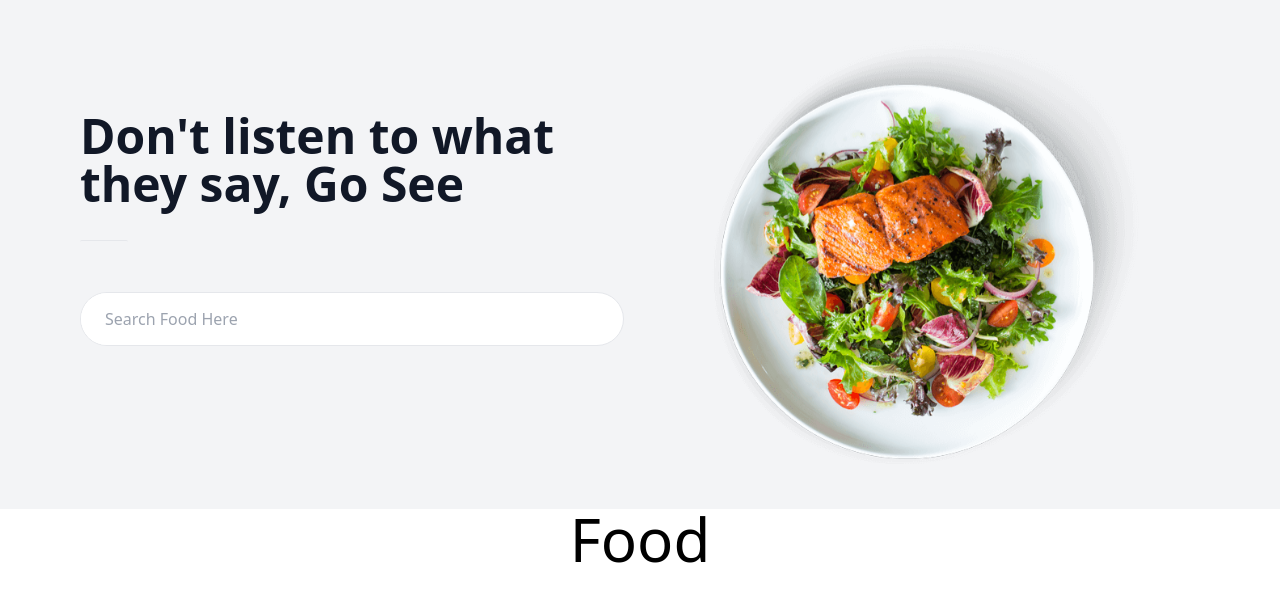
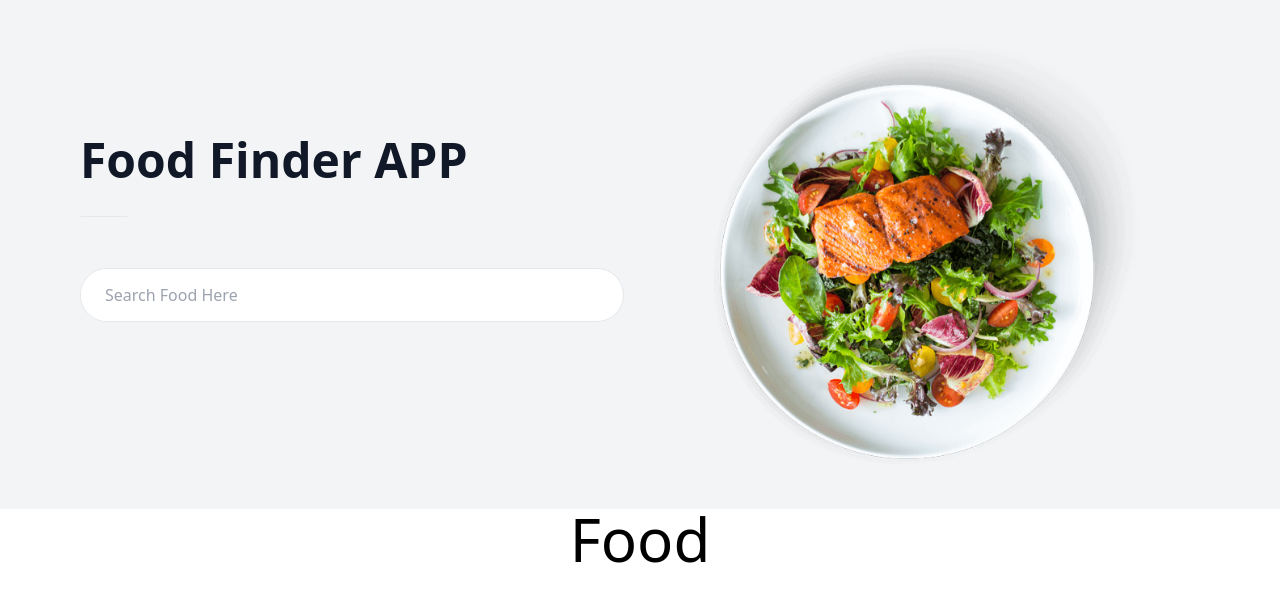
Before and after one commit to BurhanMiroj/Food-Finder-APP, a plain HTML site: page index.html in a window 1280 px wide. Shown: the part 59-660 px from the top of the page. Drawn offline with nearby package versions, Linux system fonts and the light colour scheme; no server answers.

Commit message:
Ravisi 2

```diff
--- a/index.html
+++ b/index.html
@@ -82,8 +82,7 @@
 
         <!-- hero text -->
         <div class="hero-text col-span-6">
-          <h1 class=" font-bold text-4xl md:text-5xl max-w-xl text-gray-900 leading-tight">Don't listen to
-            what they say, Go See</h1>
+          <h1 class=" font-bold text-4xl md:text-5xl max-w-xl text-gray-900 leading-tight">Food Finder APP</h1>
           <hr class=" w-12 h-1 bg-orange-500 rounded-full mt-8">
           <div class="py-4">
             <div class="py-8">
```
